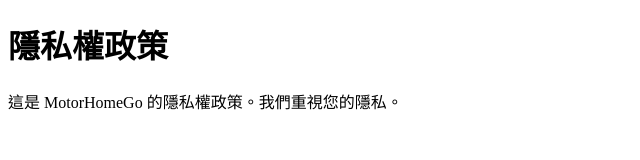
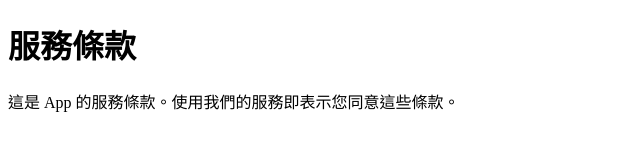
Before and after one commit to remotac516/app-policies, a plain HTML site: page privacy-policy.html in a window 1280 px wide. Shown: the whole page, without its empty margins (0-640 px from the left). Drawn offline with Linux system fonts and the light colour scheme.

Commit message:
Update privacy-policy.html

```diff
--- a/privacy-policy.html
+++ b/privacy-policy.html
@@ -3,10 +3,10 @@
 <head>
     <meta charset="UTF-8">
     <meta name="viewport" content="width=device-width, initial-scale=1.0">
-    <title>隱私權政策 - MotorHomeGo</title>
+    <title>服務條款 - App</title>
 </head>
 <body>
-    <h1>隱私權政策</h1>
-    <p>這是 MotorHomeGo 的隱私權政策。我們重視您的隱私。</p>
+    <h1>服務條款</h1>
+    <p>這是 App 的服務條款。使用我們的服務即表示您同意這些條款。</p>
 </body>
 </html>
```
